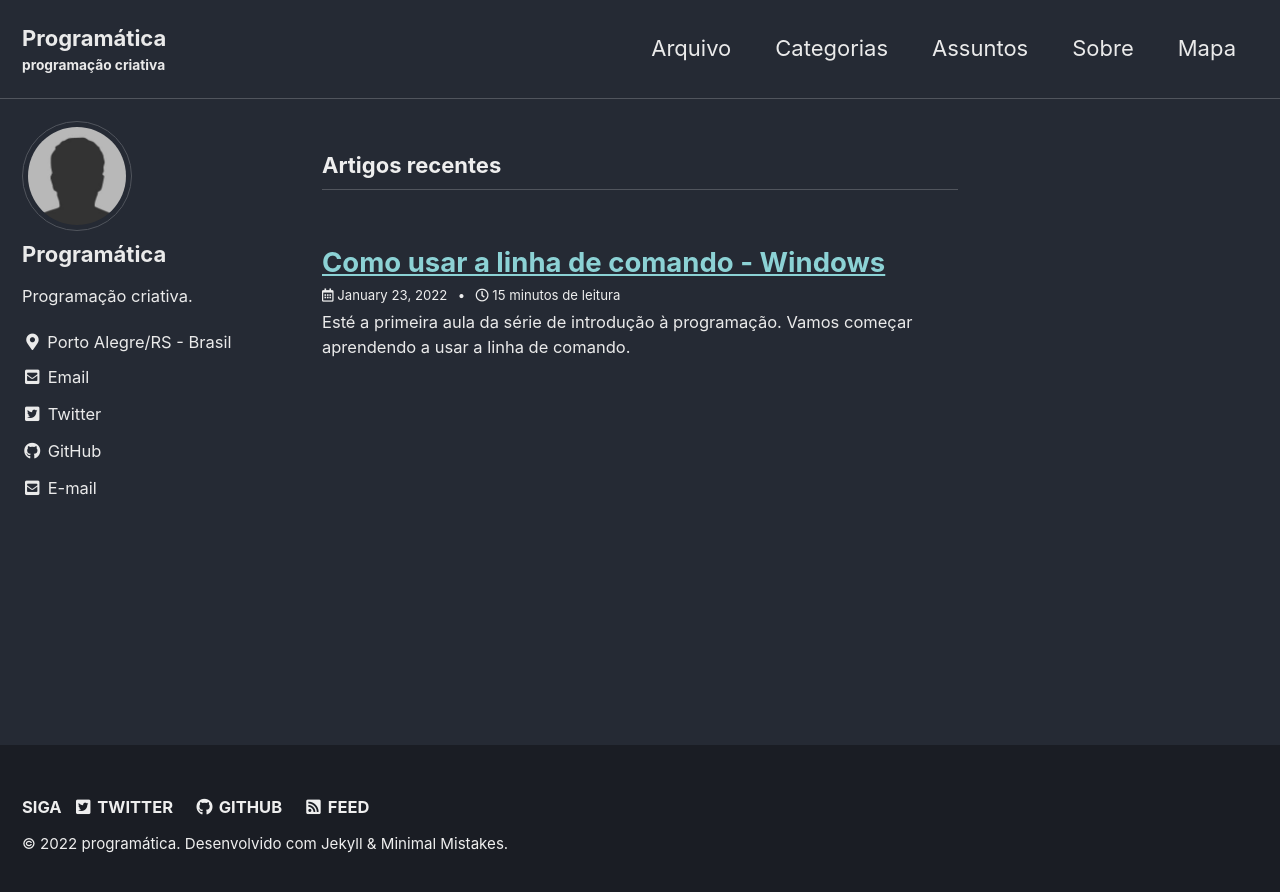
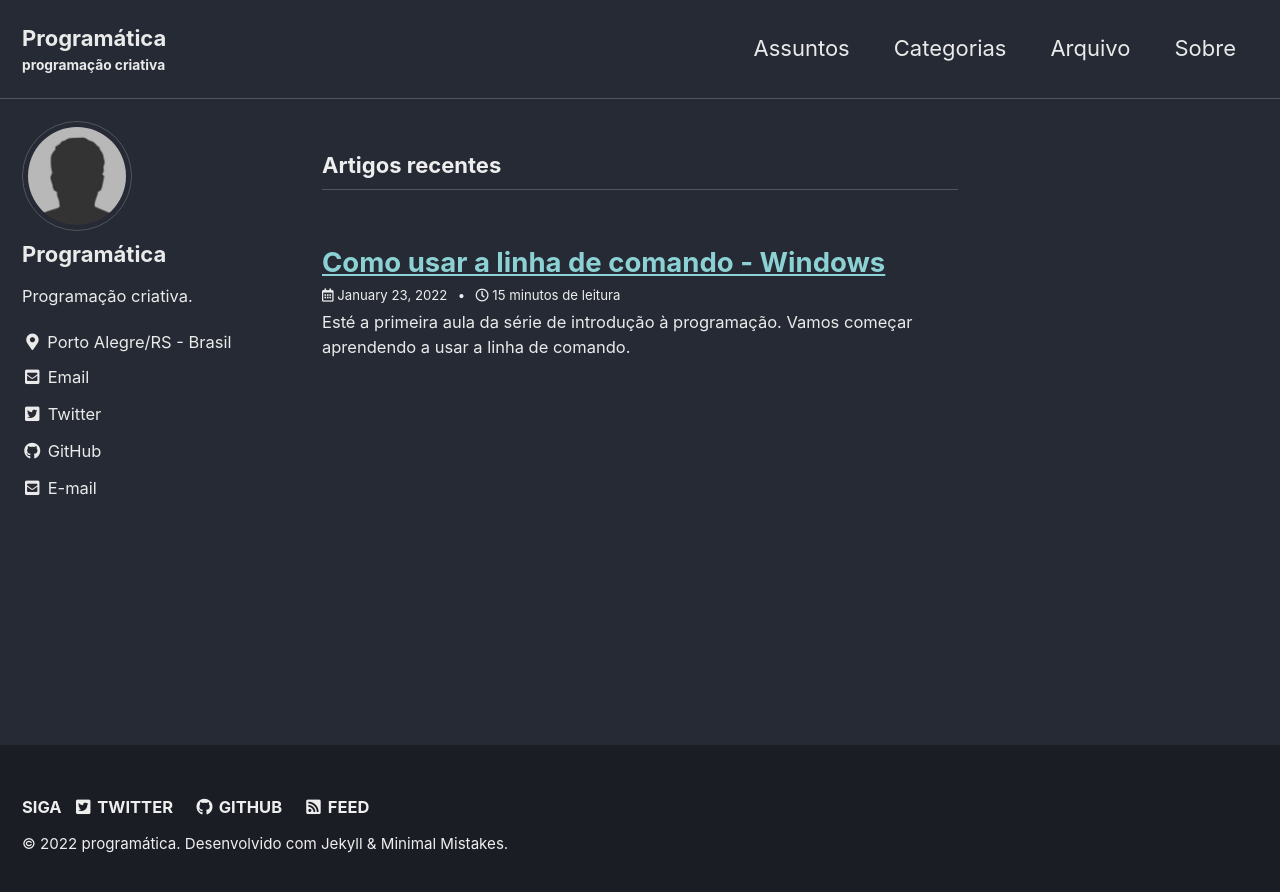
Before and after one commit to grzzr/programatica, a Jekyll site: the page built from index.html, in a window 1280 px wide. Shown: the top 892 px of the page. Built offline with Jekyll 4.4.1, drawn with Linux system fonts in a browser that asks for light colours; cached includes are drawn as plain includes; the list of posts is cut into pages by our own code.

Commit message:
nova estrutura de links de navegação

```diff
--- a/_config.yml
+++ b/_config.yml
@@ -264,7 +264,6 @@ tag_archive:
 #     category: /categoria/:name/
 #     tag: /assunto/:name/
 
-
 # HTML Compression
 # - https://jch.penibelst.de/
 compress_html:
--- a/_data/navigation.yml
+++ b/_data/navigation.yml
@@ -1,12 +1,10 @@
 # main links
 main:
+  - title: "Assuntos"
+    url: /assuntos/
+  - title: "Categorias"
+    url: /categorias/
   - title: "Arquivo"
     url: /arquivo/
-  - title: "Categorias"
-    url: /categorias/
-  - title: "Assuntos"
-    url: /assuntos/
   - title: "Sobre"
     url: /sobre/
-  - title: "Mapa"
-    url: /sitemap/
```
